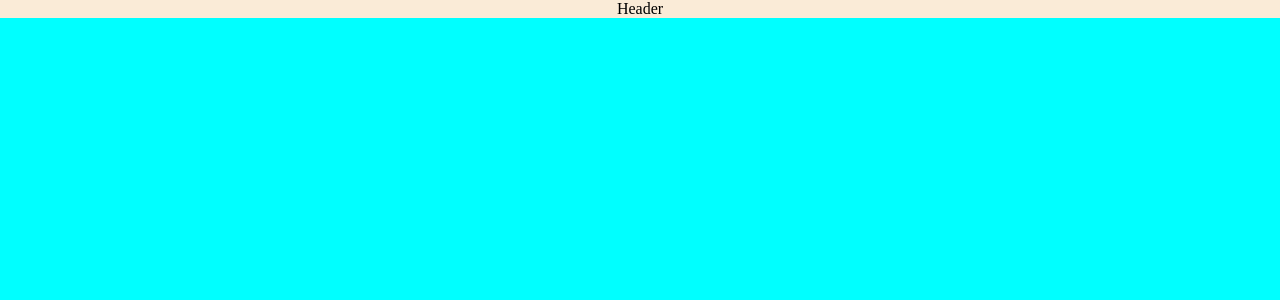
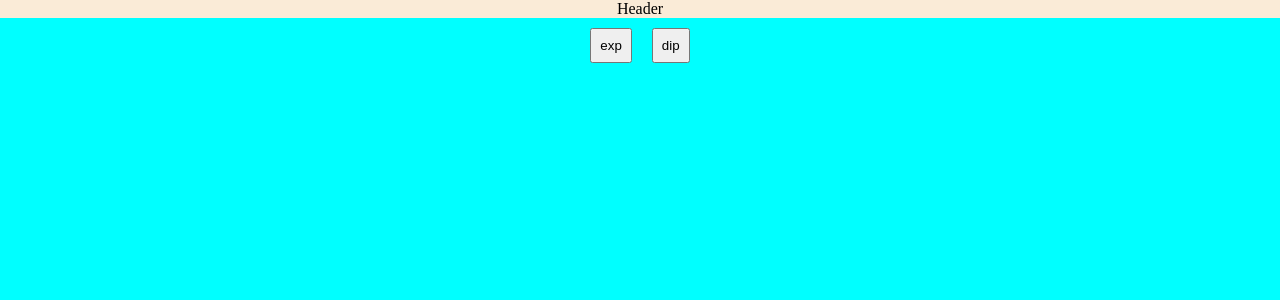
Before and after one commit to batsWTR/portfolio, a React (Create React App) app: page / in a window 1280 px wide. Shown: the top 300 px of the page. Built offline with nearby package versions, Linux system fonts and the light colour scheme.

Commit message:
ajout composants

```diff
--- a/src/App.js
+++ b/src/App.js
@@ -1,10 +1,12 @@
 import './App.css';
 import Header from './components/Header';
+import Filter from './components/Filter';
 
 function App() {
   return (
     <div className="App">
       <Header />
+      <Filter />
     </div>
   );
 }
--- /dev/null
+++ b/src/components/ButtonFilter.js
@@ -0,0 +1,10 @@
+import "../styles/ButtonFilter.css";
+
+
+function ButtonFilter(props){
+    return(
+        <button className="buttonFilter">{ props.name }</button>
+    )
+}
+
+export default ButtonFilter
--- /dev/null
+++ b/src/components/Filter.js
@@ -0,0 +1,13 @@
+import ButtonFilter from './ButtonFilter';
+
+
+function Filter(){
+    return(
+        <div>
+            <ButtonFilter name="exp"/>
+            <ButtonFilter name="dip" />
+        </div>
+    );
+}
+
+export default Filter
--- /dev/null
+++ b/src/styles/ButtonFilter.css
@@ -0,0 +1,7 @@
+
+
+
+.buttonFilter{
+    padding: 8px;
+    margin: 10px;
+}
```
